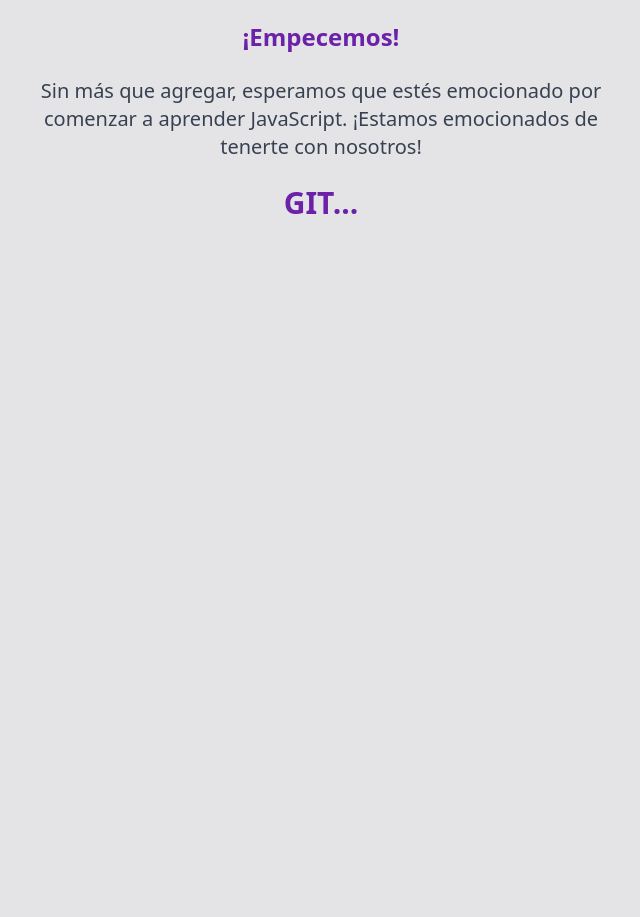
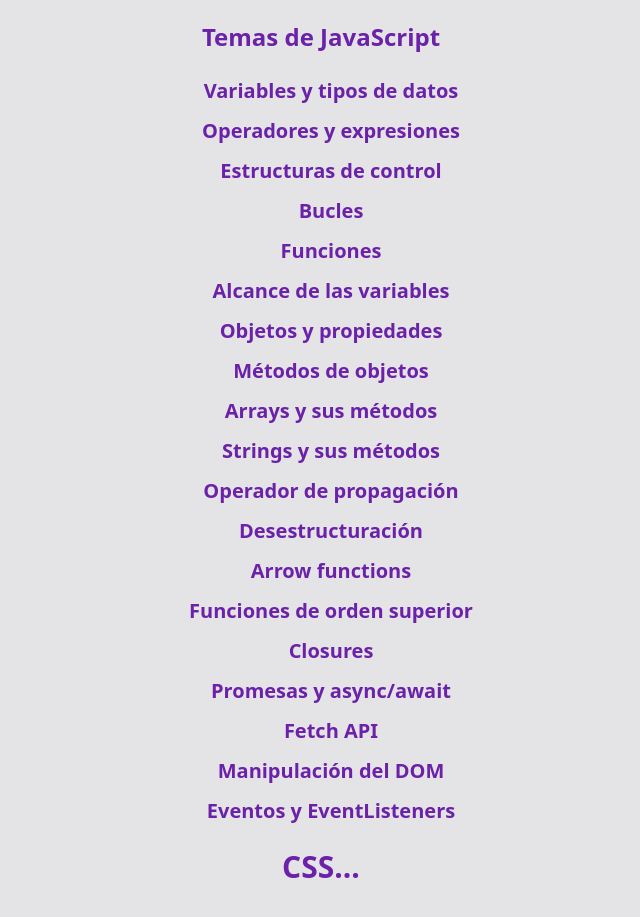
Before and after one commit to CodingFlashOR/millaextra-front, an Astro site: page /frontend/javascript in a window 1280 px wide. Shown: the part 1125-2042 px from the top of the page, without its empty margins (319-959 px from the left). Before the commit the page ends 1394 px from the top, so only its background shows below. Built offline with nearby package versions, Linux system fonts and the light colour scheme; Astro itself is replaced by a stand-in of ours.

Commit message:
feat(Javascript): definir los temas para el estudio
Se han definido los temas para el estudio de JavaScript en el proyecto milla extra. Estos temas abarcan una amplia gama de conceptos y técnicas, desde fundamentos básicos hasta temas avanzados, con el objetivo de proporcionar una cobertura completa del lenguaje JavaScript y sus aplicaciones en el desarrollo web.

```diff
--- a/src/pages/frontend/javascript.astro
+++ b/src/pages/frontend/javascript.astro
@@ -16,9 +16,29 @@
             <h2 class="text-2xl font-bold text-center text-purple-800">¿Cómo funciona JavaScript?</h2>
             <p class="text-xl text-center text-gray-700">JavaScript se ejecuta en el navegador del cliente, lo que significa que se ejecuta en la computadora del usuario, no en el servidor, a diferencia de PHP o C#, por ejemplo. Esto tiene algunas ventajas. Por ejemplo, si tienes un trabajo que requiere mucho tiempo de procesamiento, hacerlo en el servidor puede llevar mucho tiempo y recursos. Pero si puedes hacer que el cliente haga el trabajo en su máquina, eso liberará tus recursos para otras cosas.</p>
 
-            <h2 class="text-2xl font-bold text-center text-purple-800">¡Empecemos!</h2>
-            <p class="text-xl text-center text-gray-700">Sin más que agregar, esperamos que estés emocionado por comenzar a aprender JavaScript. ¡Estamos emocionados de tenerte con nosotros!</p>
-            <a class="text-purple-800 text-3xl font-bold text-center hover:text-purple-400" href="/frontend/git">GIT...</a>
+            <h2 class="text-2xl font-bold text-center text-purple-800">Temas de JavaScript</h2>
+            <ul class="list-none pl-5 text-xl flex flex-col text-center gap-3 font-bold">
+                <li><a class="text-purple-800 hover:text-purple-400" href="/frontend/javascript/variables-tipos-datos">Variables y tipos de datos</a></li>
+                <li><a class="text-purple-800 hover:text-purple-400" href="/frontend/javascript/operadores-expresiones">Operadores y expresiones</a></li>
+                <li><a class="text-purple-800 hover:text-purple-400" href="/frontend/javascript/estructuras-control">Estructuras de control</a></li>
+                <li><a class="text-purple-800 hover:text-purple-400" href="/frontend/javascript/bucles">Bucles</a></li>
+                <li><a class="text-purple-800 hover:text-purple-400" href="/frontend/javascript/funciones">Funciones</a></li>
+                <li><a class="text-purple-800 hover:text-purple-400" href="/frontend/javascript/alcance-variables">Alcance de las variables</a></li>
+                <li><a class="text-purple-800 hover:text-purple-400" href="/frontend/javascript/objetos-propiedades">Objetos y propiedades</a></li>
+                <li><a class="text-purple-800 hover:text-purple-400" href="/frontend/javascript/metodos-objetos">Métodos de objetos</a></li>
+                <li><a class="text-purple-800 hover:text-purple-400" href="/frontend/javascript/arrays-metodos">Arrays y sus métodos</a></li>
+                <li><a class="text-purple-800 hover:text-purple-400" href="/frontend/javascript/strings-metodos">Strings y sus métodos</a></li>
+                <li><a class="text-purple-800 hover:text-purple-400" href="/frontend/javascript/operador-propagacion">Operador de propagación</a></li>
+                <li><a class="text-purple-800 hover:text-purple-400" href="/frontend/javascript/desestructuracion">Desestructuración</a></li>
+                <li><a class="text-purple-800 hover:text-purple-400" href="/frontend/javascript/arrow-functions">Arrow functions</a></li>
+                <li><a class="text-purple-800 hover:text-purple-400" href="/frontend/javascript/funciones-orden-superior">Funciones de orden superior</a></li>
+                <li><a class="text-purple-800 hover:text-purple-400" href="/frontend/javascript/closures">Closures</a></li>
+                <li><a class="text-purple-800 hover:text-purple-400" href="/frontend/javascript/promesas-async-await">Promesas y async/await</a></li>
+                <li><a class="text-purple-800 hover:text-purple-400" href="/frontend/javascript/fetch-api">Fetch API</a></li>
+                <li><a class="text-purple-800 hover:text-purple-400" href="/frontend/javascript/manipulacion-dom">Manipulación del DOM</a></li>
+                <li><a class="text-purple-800 hover:text-purple-400" href="/frontend/javascript/eventos-eventlisteners">Eventos y EventListeners</a></li>
+            </ul>
+            <a class="text-purple-800 text-3xl font-bold text-center hover:text-purple-400" href="/frontend/css">CSS...</a>
         </div>
     </div>
 </Layout>
```
